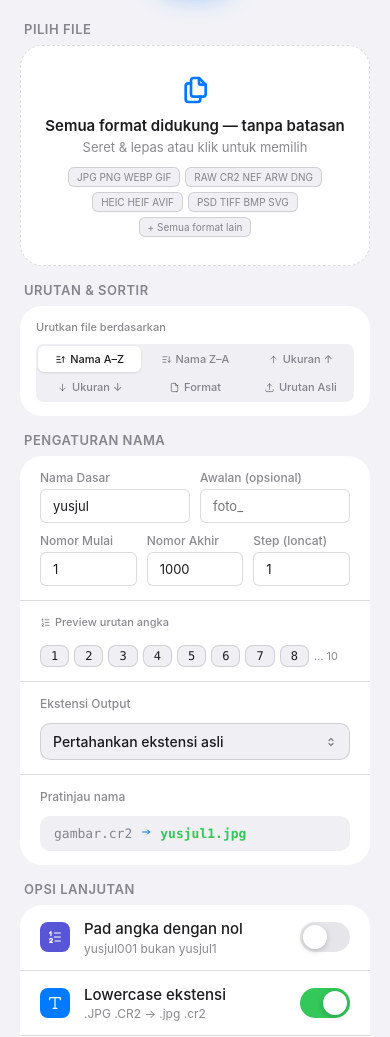
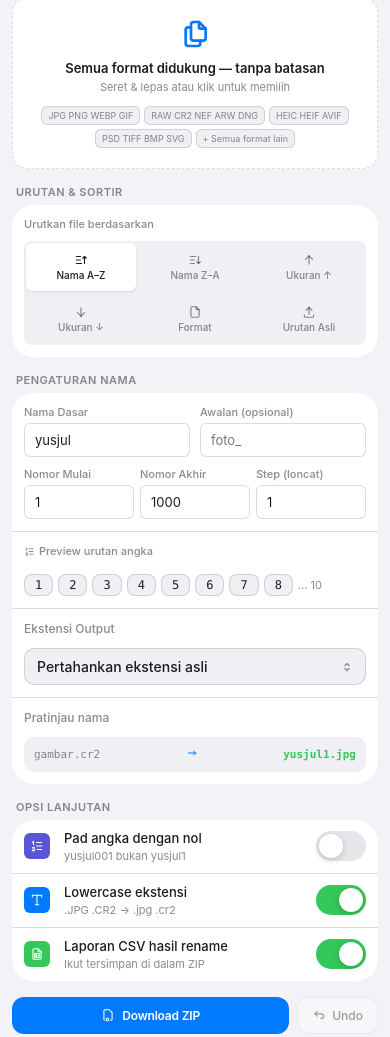
Before and after one commit to yusjul/ToolSuf, a website: page tools/batch-renamer/index.html in a window 390 px wide. Shown: the part 115-1152 px from the top of the page. Drawn offline with nearby package versions, Linux system fonts and the light colour scheme; a web font is replaced by a local one.

Commit message:
Fix: Optimize mobile layouts for all feature pages and modal window viewport

```diff
--- a/tools/background-remover/style.css
+++ b/tools/background-remover/style.css
@@ -226,3 +226,58 @@ html.dark .checkerboard-bg {
 }
 .alert.ok { background: #eaf3de; color: #3B6D11; border-color: #c0dd97; display: block; }
 .alert.err { background: #fcebeb; color: #A32D2D; border-color: #f09595; display: block; }
+
+/* Mobile optimizations for Background Remover */
+@media (max-width: 480px) {
+  .container {
+    padding: 16px 12px 24px;
+  }
+  .header {
+    margin-bottom: 20px;
+  }
+  .header-icon {
+    width: 56px;
+    height: 56px;
+    border-radius: 14px;
+    margin-bottom: 10px;
+  }
+  .header-icon svg {
+    width: 28px;
+    height: 28px;
+  }
+  .drop {
+    padding: 20px 12px;
+  }
+  .drop-t {
+    font-size: 13px;
+  }
+  .drop-s {
+    font-size: 11px;
+  }
+  .setting-row {
+    padding: 12px 14px;
+    gap: 10px;
+  }
+  .setting-title {
+    font-size: 13px;
+  }
+  .setting-desc {
+    font-size: 11px;
+  }
+  .btn-p, .btn-s {
+    padding: 12px;
+    font-size: 13px;
+  }
+  .btn-p svg, .btn-s svg {
+    width: 14px;
+    height: 14px;
+  }
+  .cmp-empty {
+    padding: 24px 12px;
+    font-size: 12px;
+  }
+  .cmp-labels {
+    font-size: 10px;
+    padding: 8px 10px;
+  }
+}
--- a/tools/batch-renamer/style.css
+++ b/tools/batch-renamer/style.css
@@ -505,3 +505,138 @@ input[type="range"]::-webkit-slider-thumb {
   background: white; box-shadow: 0 2px 8px rgba(0,0,0,0.25);
   margin-top: -10px; cursor: pointer; border: 0.5px solid rgba(0,0,0,0.1);
 }
+
+/* Mobile optimizations for Batch Renamer */
+@media (max-width: 480px) {
+  .app {
+    padding: 16px 12px 24px;
+  }
+  .header {
+    margin-bottom: 20px;
+  }
+  .header-icon {
+    width: 56px;
+    height: 56px;
+    border-radius: 14px;
+    margin-bottom: 10px;
+  }
+  .header-icon svg {
+    width: 28px;
+    height: 28px;
+  }
+  .drop {
+    padding: 20px 12px;
+    border-radius: var(--apple-radius);
+  }
+  .drop-t {
+    font-size: 13px;
+  }
+  .drop-s {
+    font-size: 11px;
+  }
+  .badges {
+    gap: 4px;
+  }
+  .badge {
+    font-size: 9px;
+    padding: 3px 6px;
+  }
+  .mac-section-header {
+    font-size: 11px;
+    padding: 0 4px 6px;
+  }
+
+  /* Squeeze the Segmented control (sort-row & sort-btn) */
+  .sort-row {
+    display: grid !important;
+    grid-template-columns: repeat(3, 1fr) !important;
+    gap: 4px !important;
+  }
+  .sort-btn {
+    font-size: 10px !important;
+    padding: 6px 2px !important;
+    gap: 2px !important;
+    flex-direction: column !important; /* Stack SVG on top of text on mobile to avoid overflow! */
+    text-align: center !important;
+    justify-content: center !important;
+    min-height: 48px !important;
+  }
+  .sort-btn svg {
+    width: 14px !important;
+    height: 14px !important;
+    margin-right: 0 !important;
+  }
+
+  /* Field row */
+  .field-row {
+    flex-direction: column !important;
+    gap: 10px !important;
+  }
+  .field-row-3 {
+    flex-direction: row !important; /* keep 3-col fields but smaller spacing */
+    gap: 6px !important;
+  }
+  .field label {
+    font-size: 11px !important;
+  }
+  .inp {
+    padding: 8px 10px !important;
+    font-size: 13px !important;
+  }
+
+  .pvstrip {
+    padding: 10px !important;
+    font-size: 11px !important;
+    flex-direction: row !important;
+    justify-content: space-between !important;
+  }
+
+  .setting-row {
+    padding: 10px 12px !important;
+  }
+  .setting-row.column {
+    padding: 12px !important;
+  }
+  .setting-title {
+    font-size: 13px !important;
+  }
+  .setting-desc {
+    font-size: 11px !important;
+  }
+  .setting-icon {
+    width: 26px !important;
+    height: 26px !important;
+    border-radius: 6px !important;
+  }
+  .setting-icon svg {
+    width: 14px !important;
+    height: 14px !important;
+  }
+
+  /* Buttons */
+  .btn-p, .btn-undo, .btn-s {
+    padding: 10px 14px !important;
+    font-size: 12px !important;
+    border-radius: 12px !important;
+  }
+  .btn-p svg, .btn-undo svg, .btn-s svg {
+    width: 14px !important;
+    height: 14px !important;
+  }
+
+  /* Stat row */
+  .stat-row {
+    gap: 6px !important;
+    margin-bottom: 12px !important;
+  }
+  .stat {
+    padding: 8px 4px !important;
+    border-radius: 10px !important;
+  }
+  .stat-n {
+    font-size: 14px !important;
+  }
+  .stat-l {
+    font-size: 9px !important;
+  }
+}
--- a/tools/media-compressor/style.css
+++ b/tools/media-compressor/style.css
@@ -423,3 +423,77 @@ input[type=number] {
 
 .zprog { display: none; margin-top: 10px; }
 .zinfo { font-size: 12px; color: var(--apple-label); margin-bottom: 4px; text-align: center; }
+
+/* Mobile optimizations for Media Compressor */
+@media (max-width: 480px) {
+  .container {
+    padding: 16px 12px 24px;
+  }
+  .header {
+    margin-bottom: 20px;
+  }
+  .header-icon {
+    width: 56px;
+    height: 56px;
+    border-radius: 14px;
+    margin-bottom: 10px;
+  }
+  .header-icon svg {
+    width: 28px;
+    height: 28px;
+  }
+  .drop {
+    padding: 20px 12px;
+  }
+  .drop-t {
+    font-size: 13px;
+  }
+  .drop-s {
+    font-size: 11px;
+  }
+  .badge {
+    font-size: 9px;
+    padding: 2px 6px;
+  }
+  .stat-row {
+    gap: 4px;
+  }
+  .stat {
+    padding: 6px 4px;
+    border-radius: 10px;
+  }
+  .stat-n {
+    font-size: 13px;
+  }
+  .stat-l {
+    font-size: 9px;
+  }
+  .setting-row {
+    padding: 12px 14px;
+    gap: 10px;
+  }
+  .setting-title {
+    font-size: 13px;
+  }
+  .setting-desc {
+    font-size: 11px;
+  }
+  .resize-opt {
+    padding: 0 14px 12px;
+  }
+  .resize-row {
+    gap: 8px;
+  }
+  .inp {
+    padding: 6px 10px;
+    font-size: 12px;
+  }
+  .btn-p, .btn-s {
+    padding: 12px;
+    font-size: 13px;
+  }
+  .btn-p svg, .btn-s svg {
+    width: 14px;
+    height: 14px;
+  }
+}
--- a/tools/password-generator/style.css
+++ b/tools/password-generator/style.css
@@ -398,3 +398,55 @@ input[type="range"]::-webkit-slider-thumb {
   white-space: nowrap;
   border: 0;
 }
+
+/* Mobile optimizations for Password Generator */
+@media (max-width: 480px) {
+  .container {
+    padding: 16px 12px 24px;
+  }
+  .header {
+    margin-bottom: 20px;
+  }
+  .header-icon {
+    width: 56px;
+    height: 56px;
+    border-radius: 14px;
+    margin-bottom: 10px;
+  }
+  .header-icon svg {
+    width: 28px;
+    height: 28px;
+  }
+  .password-display {
+    padding: 20px 16px;
+  }
+  .password-value {
+    font-size: 16px;
+    min-height: 50px;
+  }
+  .setting-row {
+    padding: 12px 14px;
+    gap: 10px;
+  }
+  .setting-title {
+    font-size: 13px;
+  }
+  .setting-desc {
+    font-size: 11px;
+  }
+  .slider-val {
+    font-size: 15px;
+  }
+  .generate-btn {
+    padding: 14px;
+    font-size: 15px;
+  }
+  .action-btn {
+    padding: 10px 4px;
+    font-size: 10px;
+  }
+  .action-btn svg {
+    width: 18px;
+    height: 18px;
+  }
+}
```
Also changed, not shown: style.css (+19 -1 lines).
